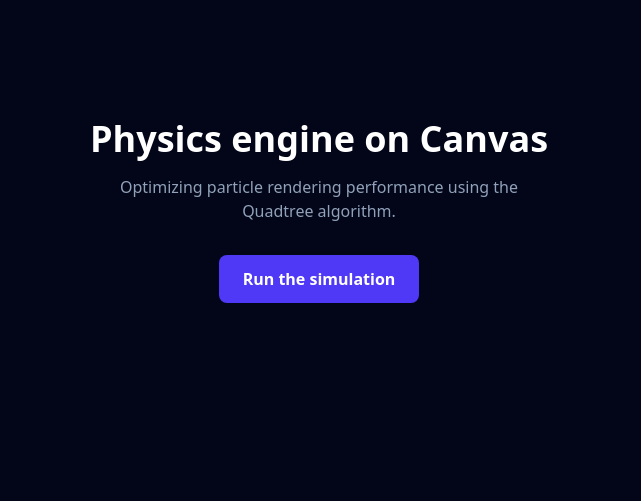
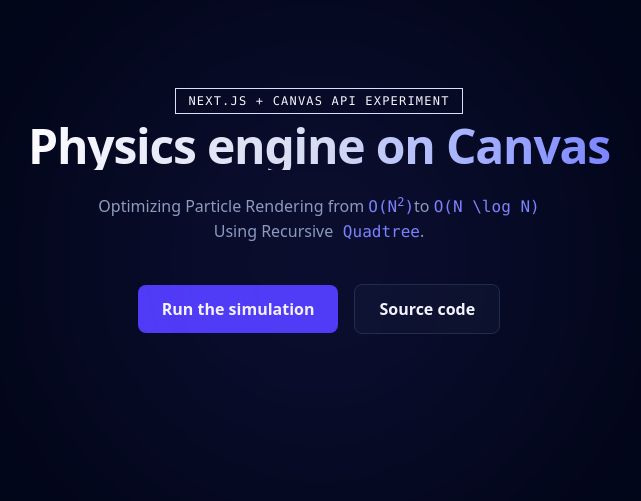
Before and after one commit to IVShelkunov/physics-particles-visualizer, a Next.js app: page / in a window 1280 px wide. Shown: the part 189-690 px from the top of the page, without its empty margins (321-962 px from the left). Built offline with nearby package versions, Linux system fonts and the light colour scheme.

Commit message:
feat(ui): design landing page hero section with animated ActionButton component

```diff
--- a/src/app/page.tsx
+++ b/src/app/page.tsx
@@ -1,18 +1,35 @@
-import Link from "next/link";
+import ActionButton from "@/components/ui/ActionButton";
 
 export default function Home() {
   return (
-    <main className="flex min-h-screen flex-col items-center justify-center bg-slate-950 text-white p-6">
-      <h1 className="text-4xl font-bold mb-4">Physics engine on Canvas</h1>
+    <main className="relative flex min-h-screen overflow-hidden flex-col items-center justify-center bg-slate-950 text-white p-6 gap-2">
+      <div className="absolute top-1/4 left-1/2 -translate-x-1/2 w-125 h-125 bg-indigo-500/10 rounded-full blur-[120px] pointer-events-none"></div>
+      <p className="text-xs font-thin border border-indigo-100 font-mono tracking-widest px-3 py-1">
+        NEXT.JS + CANVAS API EXPERIMENT
+      </p>
+      <h1 className="text-5xl text-center font-extrabold tracking-tight text-transparent bg-clip-text bg-linear-to-r from-white via-slate-200 to-indigo-400 mb-4">
+        Physics engine on Canvas
+      </h1>
       <p className="text-slate-400 mb-8 max-w-md text-center">
-        Optimizing particle rendering performance using the Quadtree algorithm.
+        Optimizing Particle Rendering from{" "}
+        <code className="text-indigo-400">
+          O(N<sup>2</sup>)
+        </code>
+        to <code className="text-indigo-400">O(N \log N)</code> Using Recursive
+        <code className="text-indigo-400"> Quadtree</code>.
       </p>
-      <Link
-        href="/simulation"
-        className="px-6 py-3 bg-indigo-600 hover:bg-indigo-500 transition-colors rounded-lg font-semibold"
-      >
-        Run the simulation
-      </Link>
+      <div className="flex flex-col sm:flex-row items-center justify-center gap-4">
+        <ActionButton
+          variant="main"
+          text="Run the simulation"
+          link="/simulation"
+        />
+        <ActionButton
+          variant="secondary"
+          text="Source code"
+          link="https://github.com/IVShelkunov/physics-particles-visualizer"
+        />
+      </div>
     </main>
   );
 }
--- /dev/null
+++ b/src/components/ui/ActionButton.tsx
@@ -0,0 +1,28 @@
+import { cn } from "@/lib/utils/clsx";
+import Link from "next/link";
+
+interface ActionButtonProps {
+  variant: "main" | "secondary";
+  text: string;
+  link: string;
+}
+export default function ActionButton({
+  variant,
+  text,
+  link,
+}: ActionButtonProps) {
+  return (
+    <Link
+      target={variant === "secondary" ? "_blank" : "_self"}
+      href={link}
+      className={cn(
+        "px-6 py-3 font-semibold transition-all duration-200 rounded-lg transform inline-block hover:scale-105 active:scale-95",
+        variant === "main" && " bg-indigo-600 hover:bg-indigo-500",
+        variant === "secondary" &&
+          " bg-slate-900/40 border border-slate-800 hover:border-slate-400",
+      )}
+    >
+      {text}
+    </Link>
+  );
+}
```
